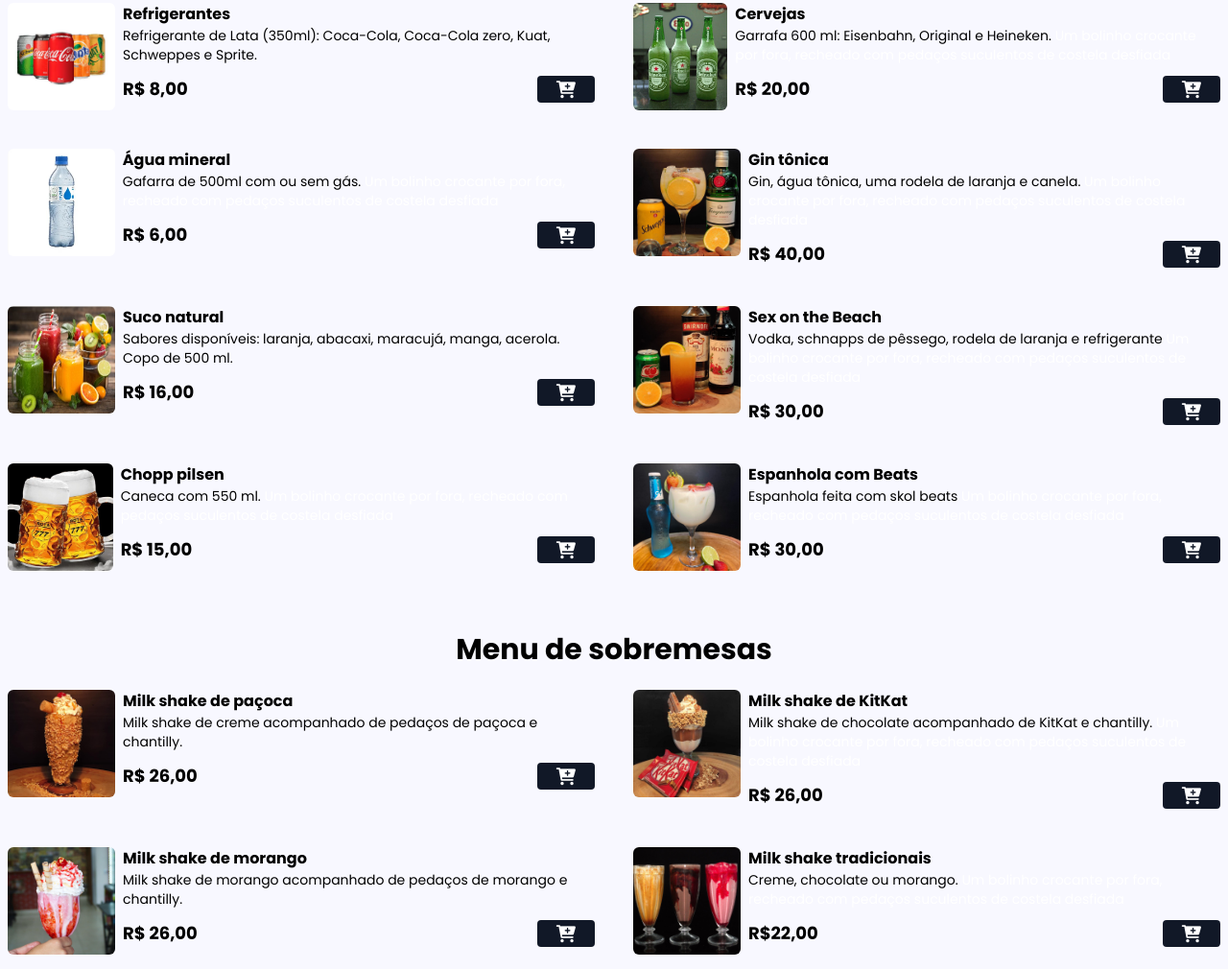
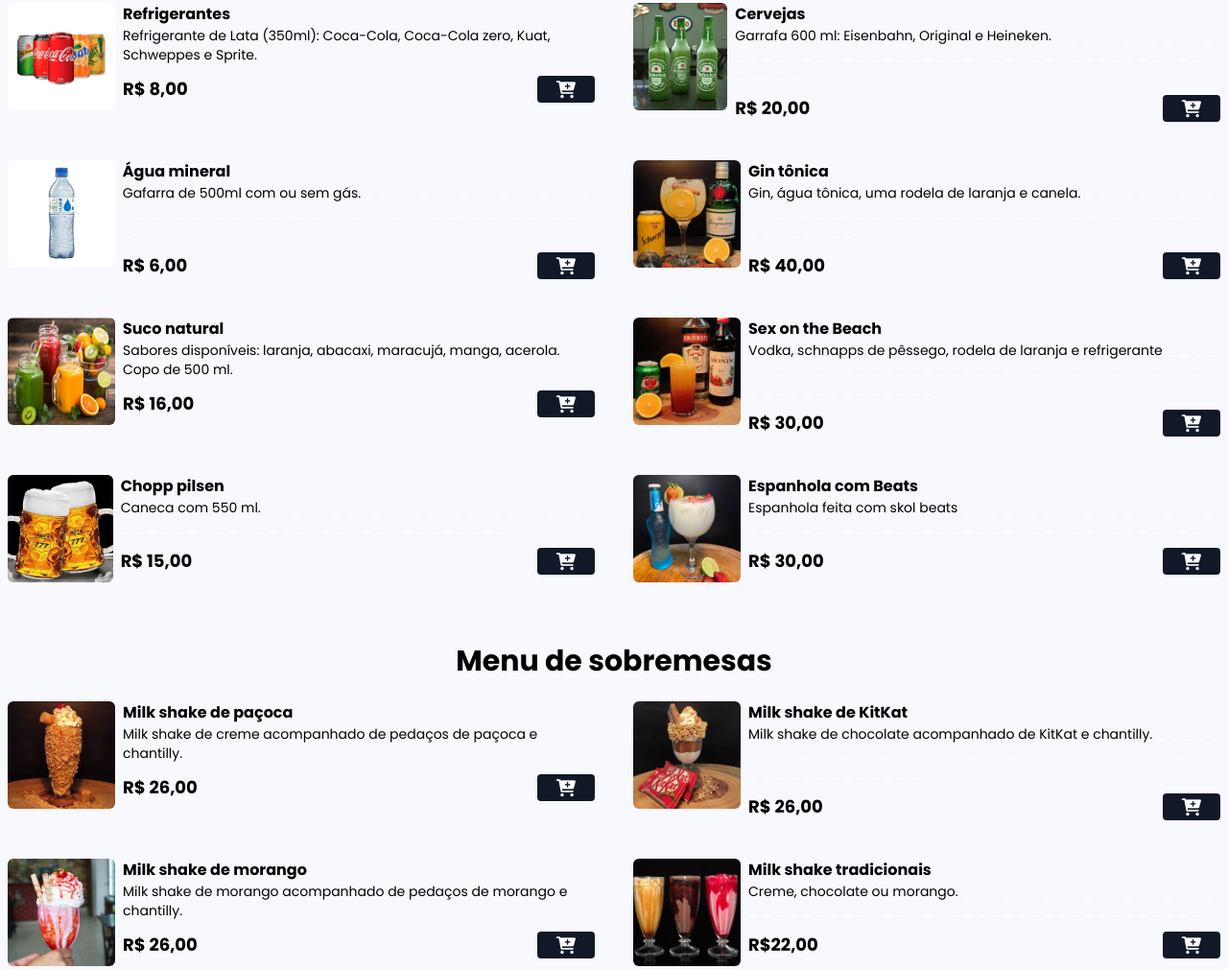
Before and after one commit to Murilo-omiramar/cardapio, a website: page index.html in a window 1280 px wide. Shown: the part 1229-2239 px from the top of the page at 96% size. Drawn offline with nearby package versions, Linux system fonts and the light colour scheme.

Commit message:
alterações de caracteres e API WhatsApp

```diff
--- a/index.html
+++ b/index.html
@@ -165,7 +165,7 @@
 
         <div>
             <p class="font-bold">Porção de queijo gouda</p>
-            <p class="text-sm">Crispy de gouda acompanhado de geleia de pimenta. <span style="color: white;"> Um bolinho crocante por fora, recheado com pedaços suculentos de costela desfiada </span> </p>
+            <p class="text-sm">Crispy de gouda acompanhado de geleia de pimenta. <span style="color: white;">_ _ _ _ _ _ _ _ _ _ _ _ _ _ _ _ _ _ _ _ _ _ _ _ _ _ _ _ _ _ _ _ _ _ _ _ _ _ _ _ _ _ _ _ _ _ _ _ _ _ _ _ _.</span> </p>
 
             <div class="flex items-center gap-2 justify-between mt-3">
                 <p class="font-bold text-lg">R$ 42,00</p>
@@ -182,7 +182,7 @@
         <img src="./assets/batata.png" alt="Porção de batata" class="w-28 h-28 rounded-md hover:scale-110 hover:-rotate-2 duration-300" />
         <div>
             <p class="font-bold"> Porção de batata</p>
-            <p class="text-sm"> Batata frita acompanhada de cheddar e bacon. <span style="color: white;"> Um bolinho crocante por fora, recheado com pedaços suculentos de costela desfiada </span></p>
+            <p class="text-sm"> Batata frita acompanhada de cheddar e bacon. <span style="color: white;"> _ _ _ _ _ _ _ _ _ _ _ _ _ _ _ _ _ _ _ _ _ _ _ _ _ _ _ _ _ _ _ _ _ _ _ _ _ _ _ _ _ _ _ _ _ _ _ _ _ _ _ </span></p>
             <div class="flex items-center gap-2 justify-between mt-3">
                 <p class="font-bold text-lg">R$ 30,00</p>
                 <button class="bg-gray-900 px-5 rounded add-to-cart-btn" data-name="Porção de batata" data-price="30.00">
@@ -221,7 +221,7 @@
         <img src="./assets/Heineken.png" alt="Cerveja" class="w-28 h-28 rounded-md hover:scale-110 hover:-rotate-2 duration-300" />
         <div>
             <p class="font-bold">Cervejas</p>
-            <p class="text-sm">Garrafa 600 ml: Eisenbahn, Original e Heineken. <span style="color: white;"> Um bolinho crocante por fora, recheado com pedaços suculentos de costela desfiada </span></p>
+            <p class="text-sm">Garrafa 600 ml: Eisenbahn, Original e Heineken. <span style="color: white;">_ _ _ _ _ _ _ _ _ _ _ _ _ _ _ _ _ _ _ _ _ _ _ _ _ _ _ _ _ _ _ _ _ _ _ _ _ _ _ _ _ _ _ _ _ _ _ _ _ _ _ _ _.</span></p>
             <div class="flex items-center gap-2 justify-between mt-3">
                 <p class="font-bold text-lg">R$ 20,00</p>
                 <button class="bg-gray-900 px-5 rounded add-to-cart-btn" data-name="Cerveja" data-price="20.00">
@@ -238,7 +238,7 @@
 
         <div>
             <p class="font-bold">Água mineral</p>
-            <p class="text-sm">Gafarra de 500ml com ou sem gás. <span style="color: white;"> Um bolinho crocante por fora, recheado com pedaços suculentos de costela desfiada </span></p>
+            <p class="text-sm">Gafarra de 500ml com ou sem gás. <span style="color: white;">_ _ _ _ _ _ _ _ _ _ _ _ _ _ _ _ _ _ _ _ _ _ _ _ _ _ _ _ _ _ _ _ _ _ _ _ _ _ _ _ _ _ _ _ _ _ _ _ _ _ _ _ _.</span></p>
 
             <div class="flex items-center gap-2 justify-between mt-3">
                 <p class="font-bold text-lg">R$ 6,00</p>
@@ -255,7 +255,7 @@
         <img src="./assets/gin.jpg" alt="Gin tônica" class="w-28 h-28 rounded-md hover:scale-110 hover:-rotate-2 duration-300" />
         <div>
             <p class="font-bold">Gin tônica</p>
-            <p class="text-sm">Gin, água tônica, uma rodela de laranja e canela. <span style="color: white;"> Um bolinho crocante por fora, recheado com pedaços suculentos de costela desfiada </span></p>
+            <p class="text-sm">Gin, água tônica, uma rodela de laranja e canela. <span style="color: white;">_ _ _ _ _ _ _ _ _ _ _ _ _ _ _ _ _ _ _ _ _ _ _ _ _ _ _ _ _ _ _ _ _ _ _ _ _ _ _ _ _ _ _ _ _ _ _ _ _ _ _ _ _.</span></p>
             <div class="flex items-center gap-2 justify-between mt-3">
                 <p class="font-bold text-lg">R$ 40,00</p>
                 <button class="bg-gray-900 px-5 rounded add-to-cart-btn" data-name="Gin tonica" data-price="40.00">
@@ -287,7 +287,7 @@
         <img src="./assets/vodka.jpg" alt="Sex on the beach" class="w-28 h-28 rounded-md hover:scale-110 hover:-rotate-2 duration-300" />
         <div>
             <p class="font-bold">Sex on the Beach</p>
-            <p class="text-sm">Vodka, schnapps de pêssego, rodela de laranja e refrigerante <span style="color: white;"> Um bolinho crocante por fora, recheado com pedaços suculentos de costela desfiada </span></p>
+            <p class="text-sm">Vodka, schnapps de pêssego, rodela de laranja e refrigerante <span style="color: white;">_ _ _ _ _ _ _ _ _ _ _ _ _ _ _ _ _ _ _ _ _ _ _ _ _ _ _ _ _ _ _ _ _ _ _ _ _ _ _ _ _ _ _ _ _ _ _ _ _ _ _ _ _.</span></p>
             <div class="flex items-center gap-2 justify-between mt-3">
                 <p class="font-bold text-lg">R$ 30,00</p>
                 <button class="bg-gray-900 px-5 rounded add-to-cart-btn" data-name="Sex on the beach" data-price="30.00">
@@ -303,7 +303,7 @@
     <img src="./assets/chop.jpg" alt="Chopp" class="w-28 h-28 rounded-md hover:scale-110 hover:-rotate-2 duration-300" />
     <div>
         <p class="font-bold">Chopp pilsen</p>
-        <p class="text-sm">Caneca com 550 ml. <span style="color: white;"> Um bolinho crocante por fora, recheado com pedaços suculentos de costela desfiada </span></p>
+        <p class="text-sm">Caneca com 550 ml. <span style="color: white;">_ _ _ _ _ _ _ _ _ _ _ _ _ _ _ _ _ _ _ _ _ _ _ _ _ _ _ _ _ _ _ _ _ _ _ _ _ _ _ _ _ _ _ _ _ _ _ _ _ _ _ _ _.</span></p>
         <div class="flex items-center gap-2 justify-between mt-3">
             <p class="font-bold text-lg">R$ 15,00</p>
             <button class="bg-gray-900 px-5 rounded add-to-cart-btn" data-name="Chopp" data-price="15.00">
@@ -319,7 +319,7 @@
     <img src="./assets/beats.jpg" alt="Espanhola" class="w-28 h-28 rounded-md hover:scale-110 hover:-rotate-2 duration-300" />
     <div>
         <p class="font-bold">Espanhola com Beats</p>
-        <p class="text-sm">Espanhola feita com skol beats <span style="color: white;"> Um bolinho crocante por fora, recheado com pedaços suculentos de costela desfiada </span></p>
+        <p class="text-sm">Espanhola feita com skol beats <span style="color: white;">_ _ _ _ _ _ _ _ _ _ _ _ _ _ _ _ _ _ _ _ _ _ _ _ _ _ _ _ _ _ _ _ _ _ _ _ _ _ _ _ _ _ _ _ _ _ _ _ _ _ _ _ _.</span></p>
         <div class="flex items-center gap-2 justify-between mt-3">
             <p class="font-bold text-lg">R$ 30,00</p>
             <button class="bg-gray-900 px-5 rounded add-to-cart-btn" data-name="Espanhola" data-price="30.00">
@@ -359,7 +359,7 @@
         <img src="./assets/sobremesa3.jpg" alt="Milk shake de kitkat" class="w-28 h-28 rounded-md hover:scale-110 hover:-rotate-2 duration-300" />
         <div>
             <p class="font-bold">Milk shake de KitKat</p>
-            <p class="text-sm">Milk shake de chocolate acompanhado de KitKat e chantilly. <span style="color: white;"> Um bolinho crocante por fora, recheado com pedaços suculentos de costela desfiada </span> </p>
+            <p class="text-sm">Milk shake de chocolate acompanhado de KitKat e chantilly. <span style="color: white;">_ _ _ _ _ _ _ _ _ _ _ _ _ _ _ _ _ _ _ _ _ _ _ _ _ _ _ _ _ _ _ _ _ _ _ _ _ _ _ _ _ _ _ _ _ _ _ _ _ _ _ _ _.</span> </p>
             <div class="flex items-center gap-2 justify-between mt-3">
                 <p class="font-bold text-lg">R$ 26,00</p>
                 <button class="bg-gray-900 px-5 rounded add-to-cart-btn" data-name="Milk shake de kitkat" data-price="26.00">
@@ -391,7 +391,7 @@
         <img src="./assets/sobremesa6.jpg" alt="Milk shake tradicionais" class="w-28 h-28 rounded-md hover:scale-110 hover:-rotate-2 duration-300" />
         <div>
             <p class="font-bold"> Milk shake tradicionais</p>
-            <p class="text-sm">Creme, chocolate ou morango. <span style="color: white;"> Um bolinho crocante por fora, recheado com pedaços suculentos de costela desfiada </span> </p>
+            <p class="text-sm">Creme, chocolate ou morango. <span style="color: white;">_ _ _ _ _ _ _ _ _ _ _ _ _ _ _ _ _ _ _ _ _ _ _ _ _ _ _ _ _ _ _ _ _ _ _ _ _ _ _ _ _ _ _ _ _ _ _ _ _ _ _ _ _.</span> </p>
             <div class="flex items-center gap-2 justify-between mt-3">
                 <p class="font-bold text-lg">R$22,00</p>
                 <button class="bg-gray-900 px-5 rounded add-to-cart-btn" data-name="Milk shake tradicionais" data-price="22.00">
@@ -550,7 +550,7 @@
         message += `Forma de pagamento: ${paymentMethod}`;
 
         const encodedMessage = encodeURIComponent(message);
-        const phone = '5511994269276'; // Substitua pelo número de WhatsApp
+        const phone = '5511949021492'; // Substitua pelo número de WhatsApp
         const whatsappUrl = `https://api.whatsapp.com/send?phone=${phone}&text=${encodedMessage}`;
 
         // Abrindo a URL do WhatsApp
```
